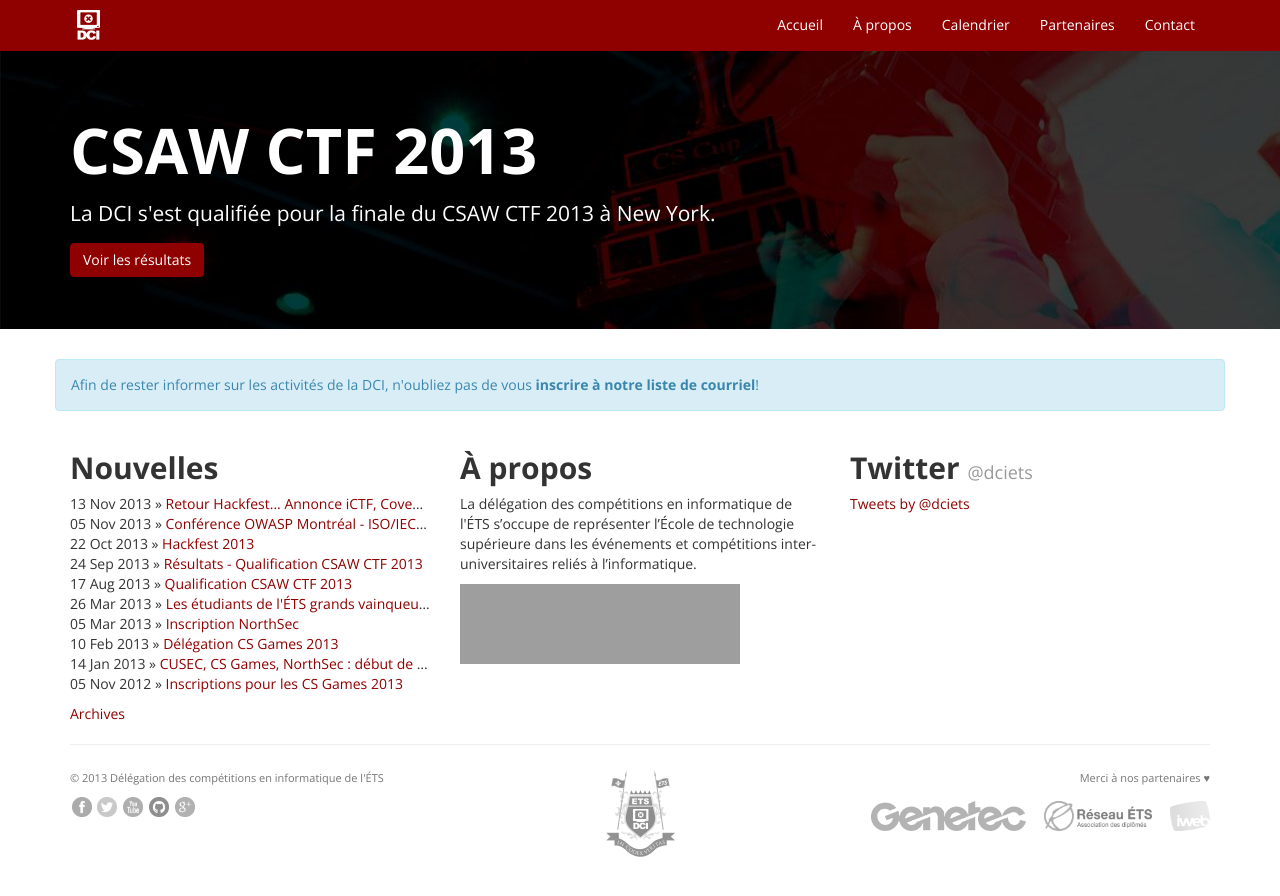
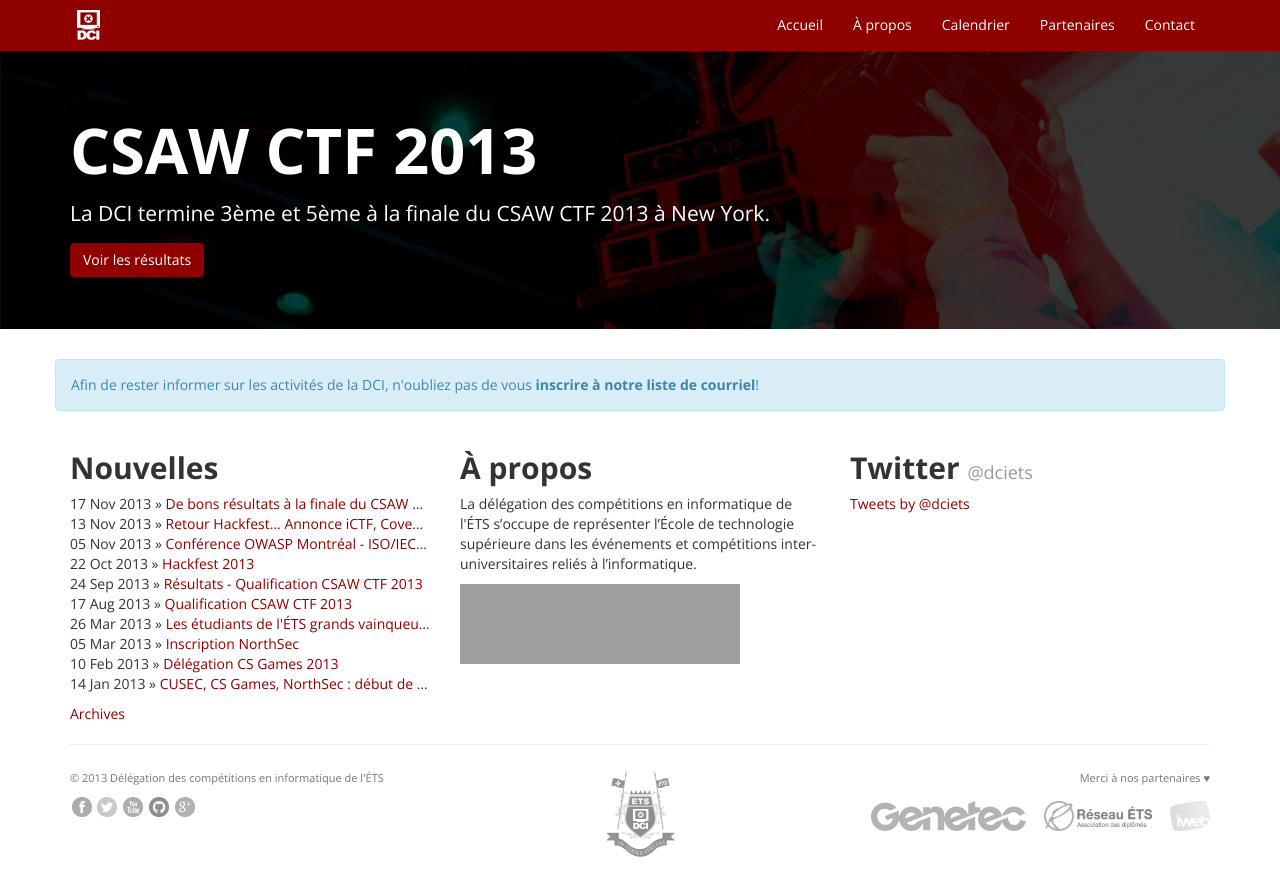
Before and after one commit to dciets/dciets.github.io, a Jekyll site: the page built from index.html, in a window 1280 px wide. Shown: the top 896 px of the page. Built offline with Jekyll 4.4.1, drawn with Linux system fonts in a browser that asks for light colours; Markdown is read by kramdown in place of the engine named in the settings; comment, search, counter and statistics services are not loaded; some of the changed lines change nothing that is shown; grey boxes are pictures that could not be loaded.

Commit message:
Add new post about CSAW finales

```diff
--- a/index.html
+++ b/index.html
@@ -6,8 +6,8 @@
 <div class='jumbotron'>
   <div class='container'>
     <h1>CSAW CTF 2013</h1>
-    <div class='p'>La DCI s'est qualifi&eacute;e pour la finale du CSAW CTF 2013 à New York.</div>
-    <a class='btn btn-primary btn-md' href='/news/2013/09/24/resultats-qualification-csaw-ctf-2013/'>Voir les r&eacute;sultats</a>
+    <div class='p'>La DCI termine 3&egrave;me et 5&egrave;me &agrave; la finale du CSAW CTF 2013 à New York.</div>
+    <a class='btn btn-primary btn-md' href='/news/2013/11/17/resultats-finaux-csaw/'>Voir les r&eacute;sultats</a>
   </div>
 </div>
 <div class='container'>
--- /dev/null
+++ b/news/_posts/2013-11-17-resultats-finaux-csaw.markdown
@@ -0,0 +1,21 @@
+---
+layout: post
+title:  "De bons résultats à la finale du CSAW CTF 2013!"
+date:   2013-11-17 16:44:57
+---
+
+Après s'être qualifiées aux [qualifications en septembre dernier](http://dciets.com/news/2013/09/24/resultats-qualification-csaw-ctf-2013/), les deux équipes de l'ÉTS, DCI-ÉTS et les CISSP Groupies, s'étaient rendues à New York du 14 au 16 novembre pour la finale de la compétition de sécurité informatique à la *Polytechnic Institute of New York University*.
+
+Seules équipes canadiennes, les étudiants de l'ÉTS se sont classés 3ème et 5ème dans un [classement de 15 équipes](/img/news/csaw_finals_2013_scoreboard.png). Les CISSP Groupies se sont améliorées par rapport à la 4ème position de l'année dernière en grimpant sur le podium avec la 3ème position. La deuxième équipe n'a également pas à être gênée de leur performance en se classant à la 5ème position pour une première participation. En deuxième et troisième année, il y a de la bonne relève qui succèderont à la première équipe composée d'étudiants finissants.
+
+Lors de la qualification, les deux équipes de l'ÉTS s'étaient classées:
+
+* Première et deuxième au Canada, toutes équipes confondues
+* 3e et 4e parmi les universités nord-américaines (plus de 300 équipes)
+* 21e et 23e parmi les 1384 équipes qui ont fait des points
+
+Félicitations à nos huit délégués!
+
+![Les étudiants de l'ÉTS à la finale de la CSAW CTF 2013"](/img/news/csaw_finals_2013.jpg "Les étudiants de l'ÉTS à la finale de la CSAW CTF 2013")
+
+Sur la photo: Félix Cloutier (génie logiciel), Benjamin Vanheuverzwijn (génie électrique), Olivier Arteau (génie logiciel), Israël Hallé (génie logiciel), Mathieu Lavoie (génie des TI), Mathieu Binette (génie logiciel), François Chagnon (génie logiciel), Marc-Etienne M. Léveillé (génie des TI)
```
Also changed, not shown: img/news/csaw_finals_2013.jpg (added), img/news/csaw_finals_2013_scoreboard.png (added).
